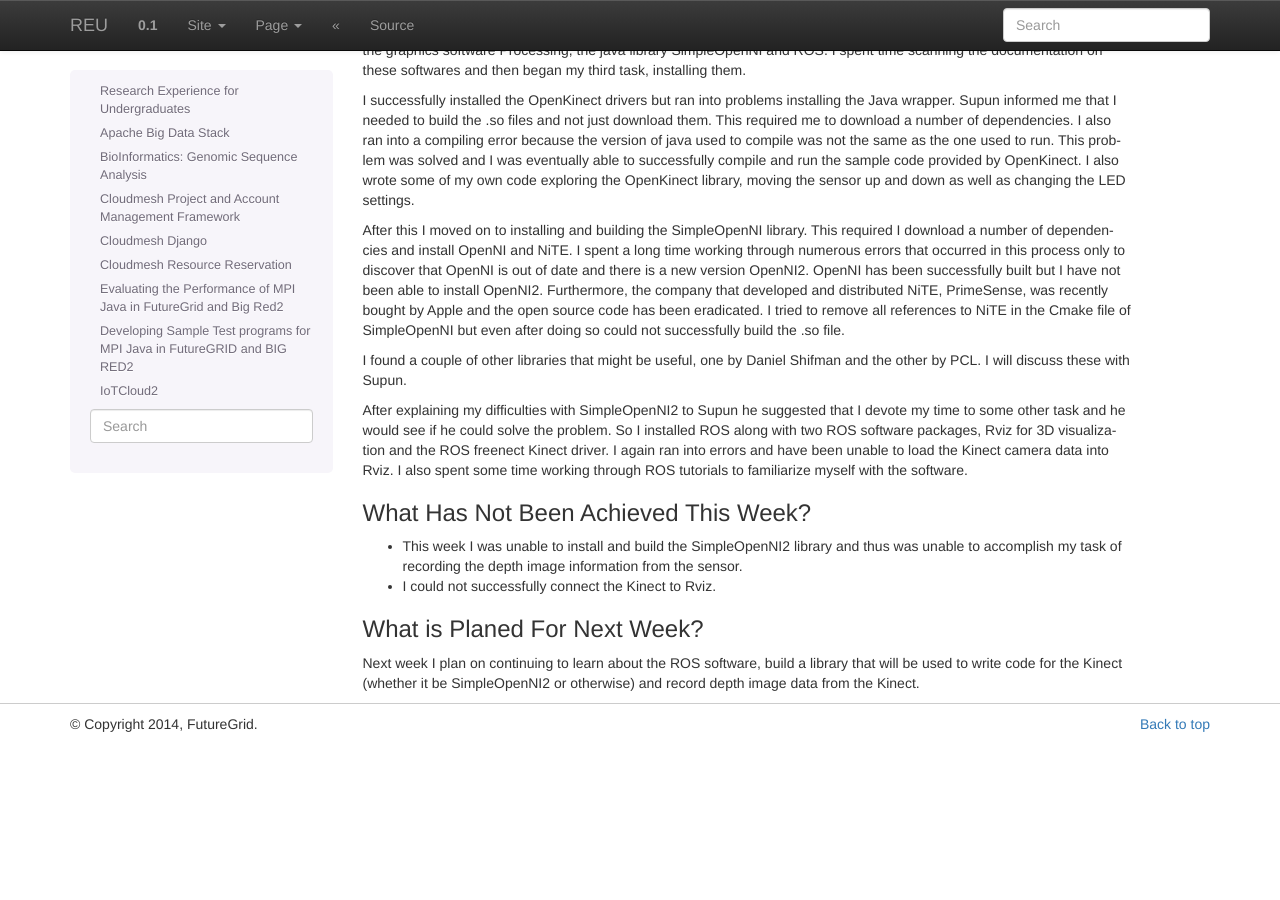
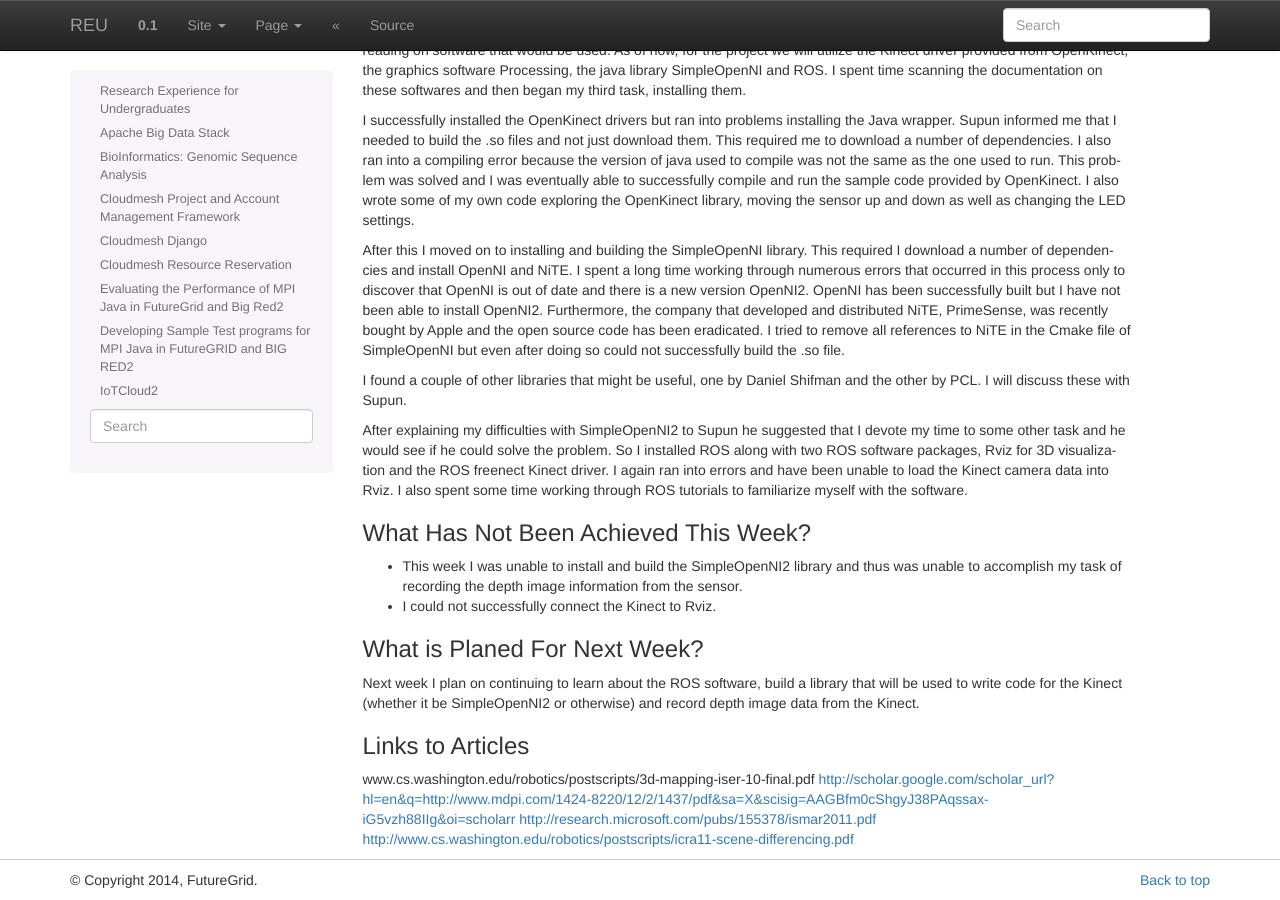
Before and after one commit to cloudmesh-project/reu-2014, a Sphinx documentation site: the page built from doc/source/projects/robotics.rst, in a window 1280 px wide and 900 px high, scrolled down 834 px. Built offline with Sphinx 7.4.7, drawn with Linux system fonts in a browser that asks for light colours; before the commit the page ends 1578 px from its top, so only the background shows below that; some of the changed text lies outside the part shown.

Commit message:
Update robotics.rst

```diff
--- a/doc/source/projects/robotics.rst
+++ b/doc/source/projects/robotics.rst
@@ -32,6 +32,7 @@ Links
 * https://github.com/supunkamburugamuva/sensorstream
 * http://www.processing.org/
 * http://www.ros.org/
+* http://shiffman.net/p5/kinect/reference/org/openkinect/processing/Kinect.html
 
 
 Week 1
@@ -63,3 +64,10 @@ What is Planed For Next Week?
 ^^^^^^^^^^^^^^^^^^^^^^^^^^^^^^^^^^^^^^^^^^^^^^^^^^^^^^^^^^^^^^^^^^^^^^
 
 Next week I plan on continuing to learn about the ROS software, build a library that will be used to write code for the Kinect (whether it be SimpleOpenNI2 or otherwise) and record depth image data from the Kinect.
+
+Links to Articles
+^^^^^^^^^^^^^^^^^^^^^^^^^^^^^^^^^^^^^^^^^^^^^^^^^^^^^^^^^^^^^^^^^^^^^^^
+www.cs.washington.edu/robotics/postscripts/3d-mapping-iser-10-final.pdf
+http://scholar.google.com/scholar_url?hl=en&q=http://www.mdpi.com/1424-8220/12/2/1437/pdf&sa=X&scisig=AAGBfm0cShgyJ38PAqssax-iG5vzh88IIg&oi=scholarr
+http://research.microsoft.com/pubs/155378/ismar2011.pdf
+http://www.cs.washington.edu/robotics/postscripts/icra11-scene-differencing.pdf
```
